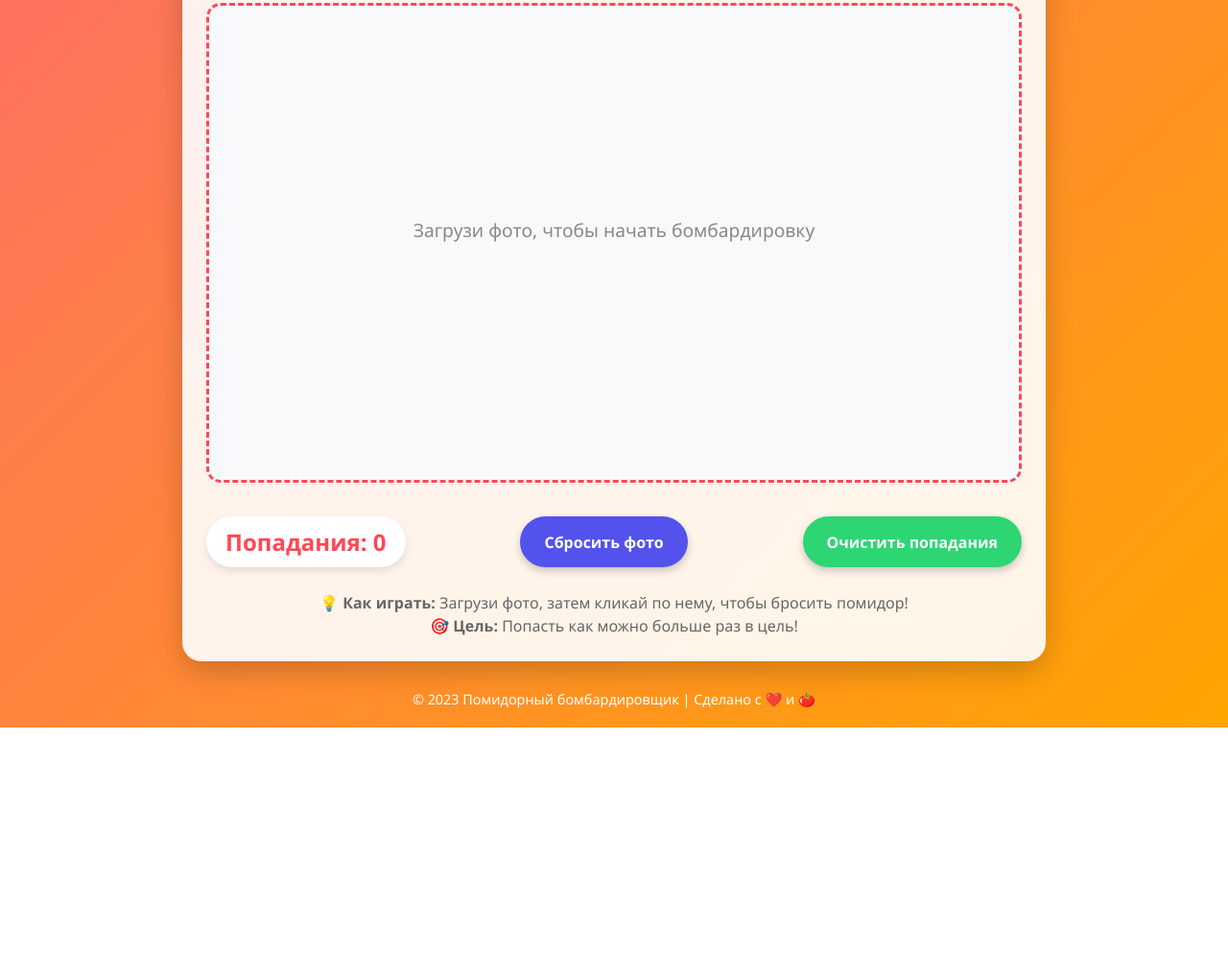
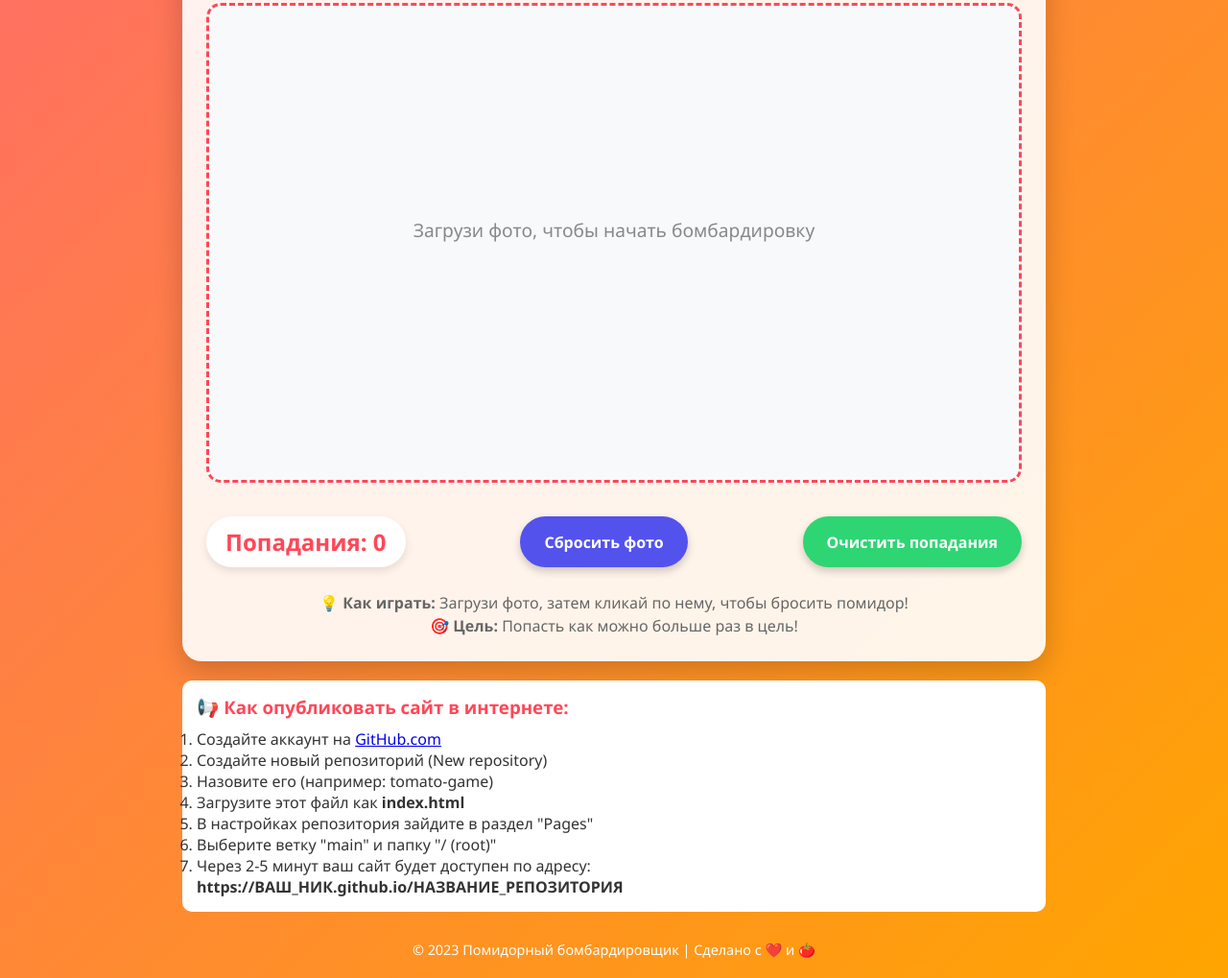
Before and after one commit to sobakaddie/-, a plain HTML site: page index.html in a window 1280 px wide. Shown: the part 251-1270 px from the top of the page at 96% size. Before the commit the page ends 1009 px from the top, so only its background shows below. Drawn offline with Linux system fonts and the light colour scheme.

Commit message:
Add files via upload

```diff
--- a/index.html
+++ b/index.html
@@ -188,6 +188,20 @@
             font-size: 0.9rem;
         }
 
+        .github-section {
+            margin-top: 20px;
+            background: white;
+            padding: 15px;
+            border-radius: 10px;
+            width: 100%;
+            max-width: 900px;
+        }
+
+        .github-section h3 {
+            color: #ff4757;
+            margin-bottom: 10px;
+        }
+
         @media (max-width: 768px) {
             h1 {
                 font-size: 2.2rem;
@@ -240,6 +254,20 @@
             <p>💡 <strong>Как играть:</strong> Загрузи фото, затем кликай по нему, чтобы бросить помидор!</p>
             <p>🎯 <strong>Цель:</strong> Попасть как можно больше раз в цель!</p>
         </div>
+    </div>
+
+    <div class="github-section">
+        <h3>📢 Как опубликовать сайт в интернете:</h3>
+        <ol>
+            <li>Создайте аккаунт на <a href="https://github.com" target="_blank">GitHub.com</a></li>
+            <li>Создайте новый репозиторий (New repository)</li>
+            <li>Назовите его (например: tomato-game)</li>
+            <li>Загрузите этот файл как <strong>index.html</strong></li>
+            <li>В настройках репозитория зайдите в раздел "Pages"</li>
+            <li>Выберите ветку "main" и папку "/ (root)"</li>
+            <li>Через 2-5 минут ваш сайт будет доступен по адресу:<br>
+            <strong>https://ВАШ_НИК.github.io/НАЗВАНИЕ_РЕПОЗИТОРИЯ</strong></li>
+        </ol>
     </div>
 
     <footer>
```
